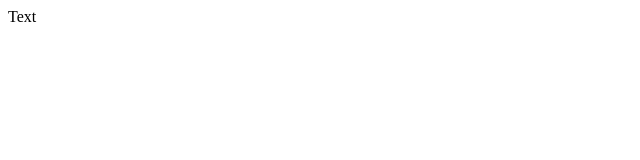
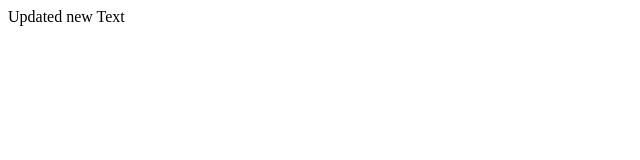
Before and after one commit to mehboobrahi/git-and-github-tutorial, a plain HTML site: page index.html in a window 1280 px wide. Shown: the whole page, without its empty margins (0-640 px from the left). Drawn offline with Linux system fonts and the light colour scheme.

Commit message:
new project started

```diff
--- a/index.html
+++ b/index.html
@@ -6,6 +6,6 @@
     <title>Document</title>
 </head>
 <body>
-    Text
+    Updated new Text
 </body>
 </html>
```
